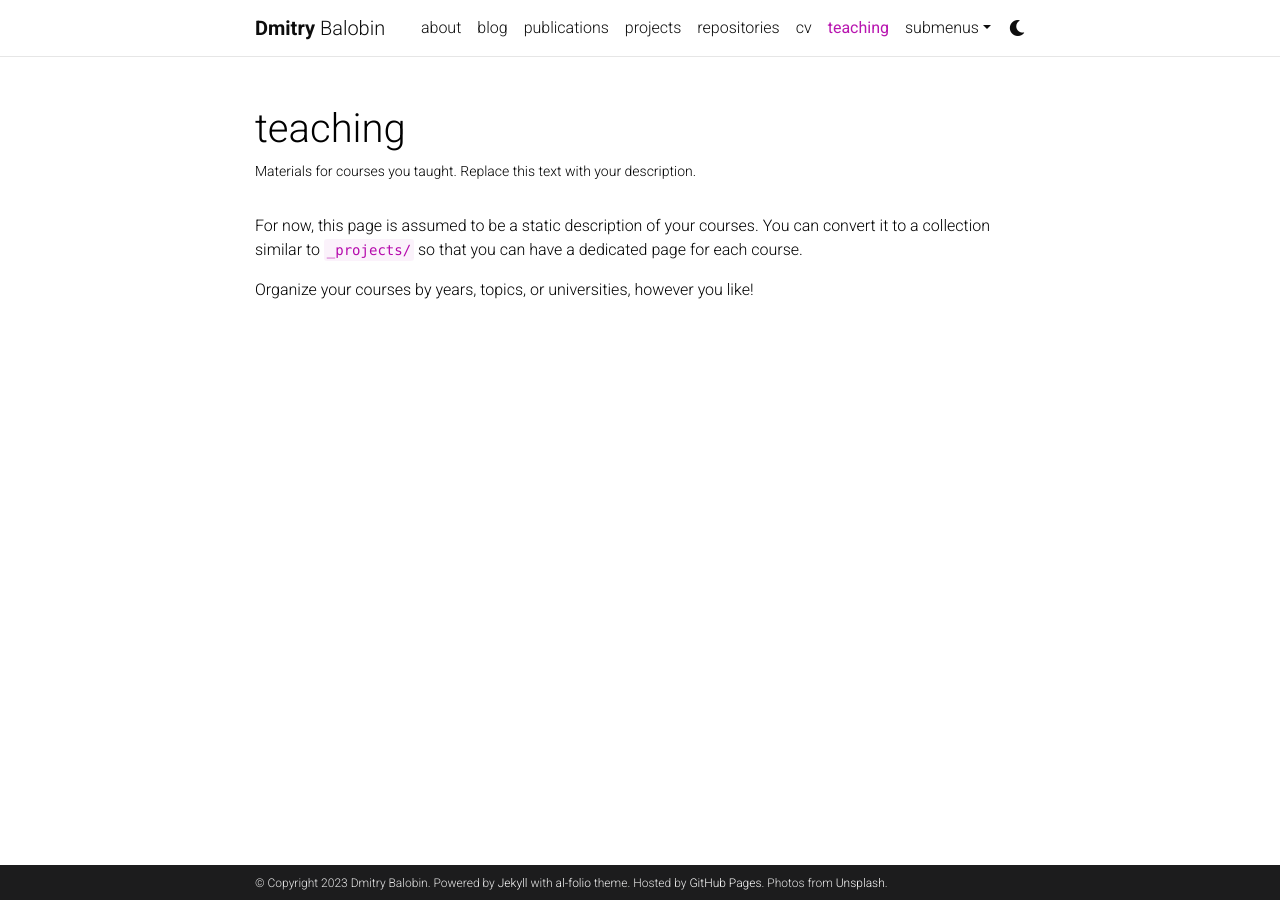
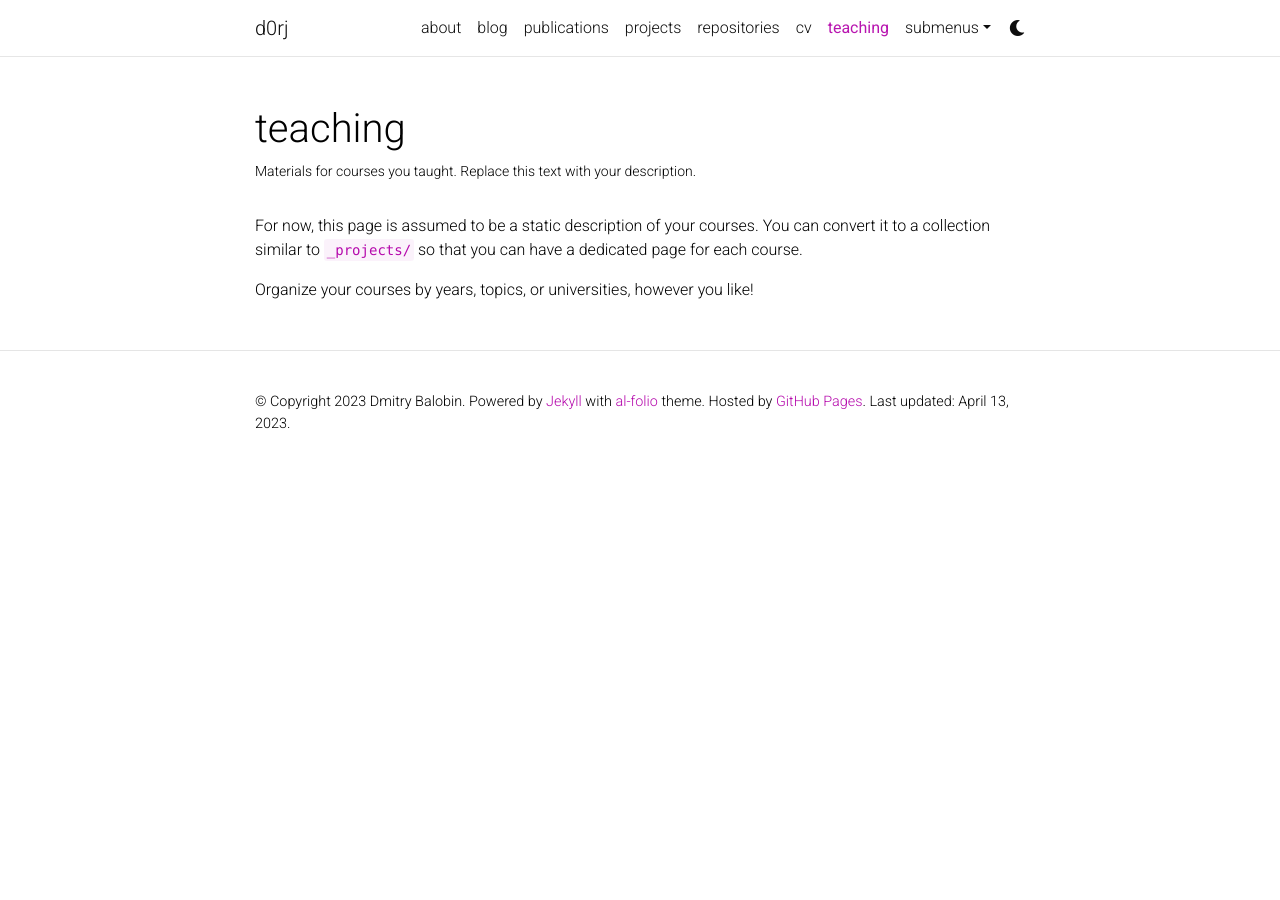
Before and after one commit to d0rj/d0rj.github.io, a Jekyll site: the page built from _pages/teaching.md, in a window 1280 px wide. Built offline with Jekyll 4.4.1, drawn with Linux system fonts in a browser that asks for light colours; comment, search, counter and statistics services are not loaded; a style sheet for code colours, icons or effects is not loaded.

```diff
--- a/_config.yml
+++ b/_config.yml
@@ -2,7 +2,7 @@
 # Site settings
 # -----------------------------------------------------------------------------
 
-title: blank # the website title (if blank, full name will be used instead)
+title: d0rj # the website title (if blank, full name will be used instead)
 first_name: Dmitry
 middle_name:
 last_name: Balobin
@@ -12,15 +12,14 @@ description: > # the ">" symbol means to ignore newlines until "footer_text:"
 footer_text: >
   Powered by <a href="https://jekyllrb.com/" target="_blank">Jekyll</a> with <a href="https://github.com/alshedivat/al-folio">al-folio</a> theme.
   Hosted by <a href="https://pages.github.com/" target="_blank">GitHub Pages</a>.
-  Photos from <a href="https://unsplash.com" target="_blank">Unsplash</a>.
-keywords: jekyll, jekyll-theme, academic-website, portfolio-website  # add your own keywords or leave empty
+keywords: python, torch, sklearn, ml, ds, nlp  # add your own keywords or leave empty
 
-lang: en # the language of your site (for example: en, fr, cn, ru, etc.)
-icon: ⚛️  # the emoji used as the favicon (alternatively, provide image name in /assets/img/)
+lang: ru # the language of your site (for example: en, fr, cn, ru, etc.)
+icon: 🤡  # the emoji used as the favicon (alternatively, provide image name in /assets/img/)
 
 url: https://d0rj.github.io # the base hostname & protocol for your site
 baseurl: "" # the subpath of your site, e.g. /blog/
-last_updated: false # set to true if you want to display last updated in the footer
+last_updated: true # set to true if you want to display last updated in the footer
 impressum_path:  # set to path to include impressum link in the footer, use the same path as permalink in a page, helps to conform with EU GDPR
 
 # -----------------------------------------------------------------------------
@@ -52,7 +51,7 @@ rss_icon: true
 # -----------------------------------------------------------------------------
 
 navbar_fixed: true
-footer_fixed: true
+footer_fixed: false
 
 # Dimensions
 max_width: 800px
@@ -110,7 +109,7 @@ contact_note: >
 # Analytics and search engine verification
 # -----------------------------------------------------------------------------
 
-google_analytics:  # your Google Analytics measurement ID (format: G-XXXXXXXXXX)
+google_analytics: G-7T4ZR8BHY0 # your Google Analytics measurement ID (format: G-XXXXXXXXXX)
 panelbear_analytics:  # panelbear analytics site ID (format: XXXXXXXXX)
 
 google_site_verification:  # your google-site-verification ID (Google Search Console)
```
